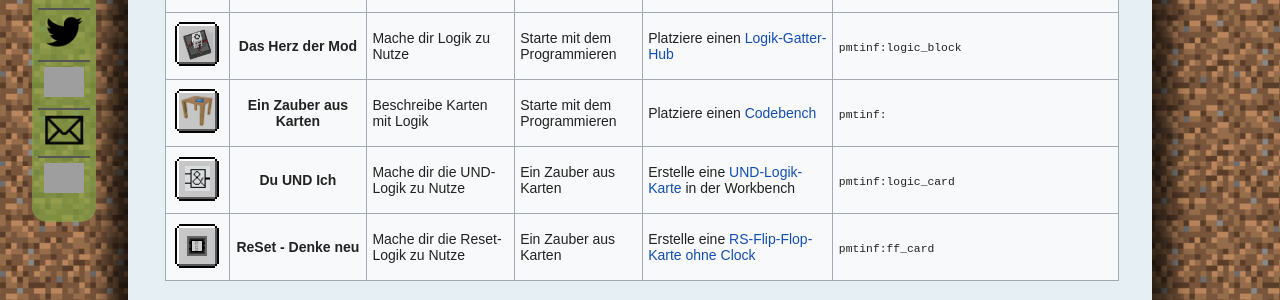
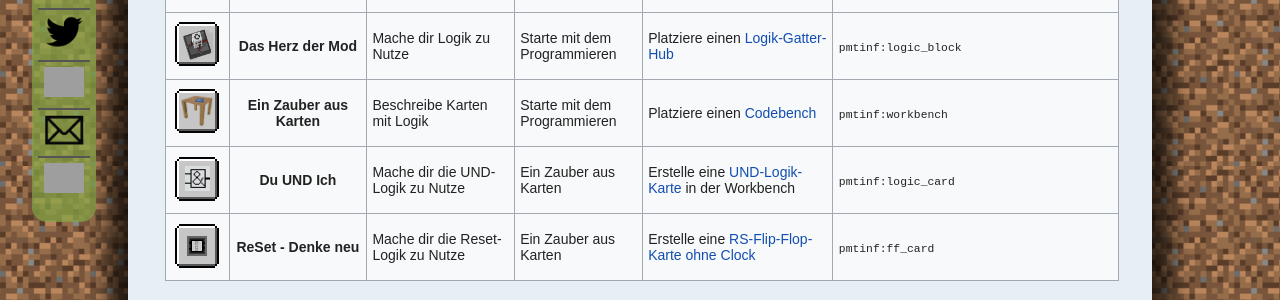
Before and after one commit to PMTINF19AI2/PMTINF19AI2.github.io, a Jekyll site: the page achievements.html, which Jekyll copies as it is, in a window 1280 px wide and 900 px high, scrolled down 1583 px. Shown: the part 151-451 px from the top of the window. Built offline with Jekyll 4.4.1, drawn with Linux system fonts in a browser that asks for light colours; nearby versions of some CDN libraries; some web fonts are replaced; grey boxes are pictures that could not be loaded.

Commit message:
achievements update

```diff
--- a/achievements.html
+++ b/achievements.html
@@ -261,8 +261,8 @@
                                 <span style="display: inline-block; position: relative; width: 52px; height: 52px;">
                                     <img src="images/Wiki/aufgabenFortschritt_ausstehend.png" width="52" height="52" class="pixel-image">
                                     <span style="position: absolute; left: 10px; top: 10px; line-height: 0;">
-                                        <span style="position: absolute; left: 5px; top: 5px;">
-                                            <img src="images/gate_top_pc/texture_logicBlock_PC_oben_AND.png" width="20" height="20">
+                                        <span style="position: absolute; left: -1px; top: 7px;">
+                                            <img src="images/Wiki/advancements_all_cards.png" width="34" height="18">
                                         </span>
                                     </span>
                                 </span>
@@ -339,7 +339,7 @@
                             <td>Beschreibe Karten mit Logik</td>
                             <td>Starte mit dem Programmieren</td>
                             <td>Platziere einen <a href="codebench_wiki.html">Codebench</a></td>
-                            <td><code>pmtinf:</code></td>
+                            <td><code>pmtinf:workbench</code></td>
                         </tr>
                         <tr>
                             <td>
```
Also changed, not shown: images/Wiki/advancements_all_cards.png (added).
